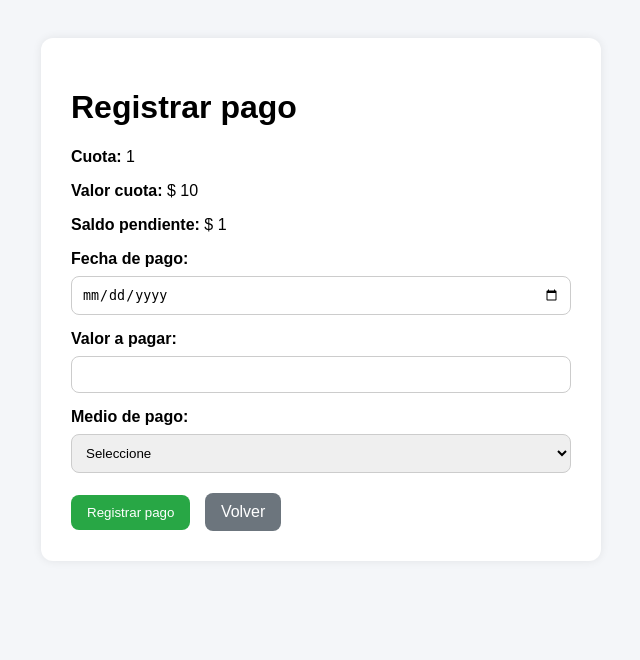
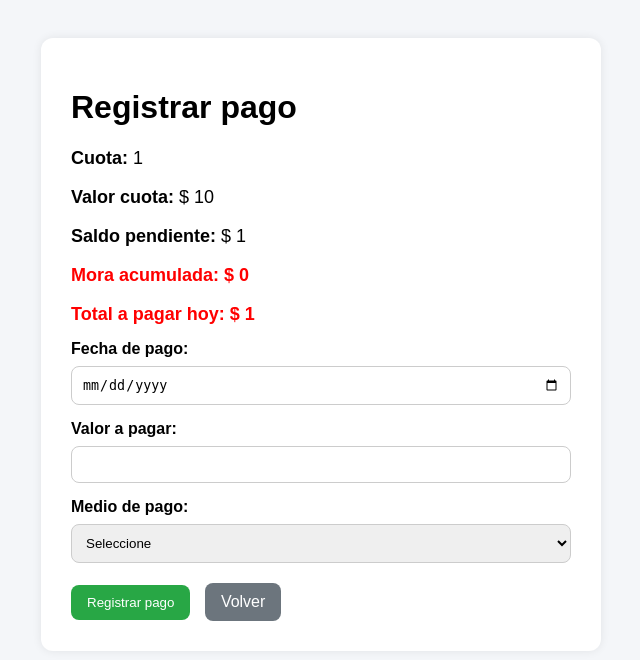
Before and after one commit to comprasconstructoracrv-afk/financiera, a Flask app: page /pagar_cuota/1 in a window 1280 px wide. Shown: the top 660 px of the page, without its empty margins (319-959 px from the left). Run offline with Flask 3, Linux system fonts and the light colour scheme; the visitor is signed in with stand-in values (Sample User, id 1); tables that the repository leaves empty hold one stand-in row (values such as "Sample post").

Commit message:
Corrijo pago para incluir mora y total real a pagar

```diff
--- a/templates/pagar_cuota.html
+++ b/templates/pagar_cuota.html
@@ -48,6 +48,14 @@
             color: white;
             margin-left: 10px;
         }
+        .dato {
+            margin-bottom: 10px;
+            font-size: 18px;
+        }
+        .rojo {
+            color: red;
+            font-weight: bold;
+        }
     </style>
     <script>
         function mostrarOtroMedio() {
@@ -61,9 +69,11 @@
     <div class="contenedor">
         <h1>Registrar pago</h1>
 
-        <p><strong>Cuota:</strong> {{ cuota.numero }}</p>
-        <p><strong>Valor cuota:</strong> {{ cuota.valor_cuota | cop }}</p>
-        <p><strong>Saldo pendiente:</strong> {{ cuota.saldo_pendiente | cop }}</p>
+        <p class="dato"><strong>Cuota:</strong> {{ cuota.numero }}</p>
+        <p class="dato"><strong>Valor cuota:</strong> {{ cuota.valor_cuota | cop }}</p>
+        <p class="dato"><strong>Saldo pendiente:</strong> {{ cuota.saldo_pendiente | cop }}</p>
+        <p class="dato rojo"><strong>Mora acumulada:</strong> {{ cuota.interes_mora | cop }}</p>
+        <p class="dato rojo"><strong>Total a pagar hoy:</strong> {{ cuota.total_cobro | cop }}</p>
 
         <form method="POST">
             <label>Fecha de pago:</label>
```
